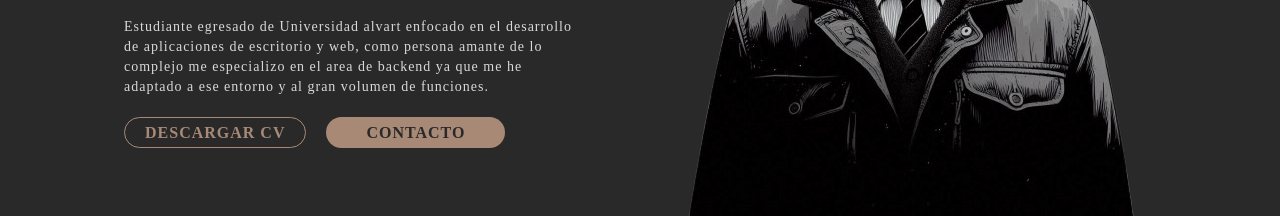
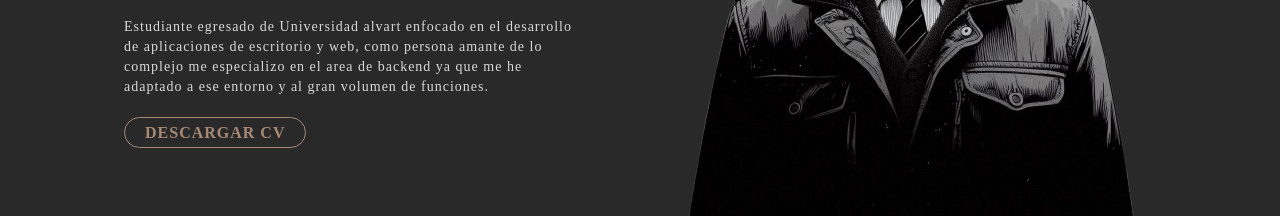
Before and after one commit to Marvin738/portafolio-digital, a plain HTML site: page index.html in a window 1280 px wide. Shown: the part 441-657 px from the top of the page. Drawn offline with nearby package versions, Linux system fonts and the light colour scheme; a web font is replaced by a local one.

Commit message:
index.html

```diff
--- a/index.html
+++ b/index.html
@@ -87,9 +87,6 @@
                 <div class="container_button">
                     <a href="https://drive.google.com/file/d/1gsjYdV0KzcqOnMiv6CMKTNqpShSLVD89/view?usp=sharing" target="_blank">
                         <button class="cv_button" data-section="home" data-value="cv_button">Descargar CV</button>
-                    </a>
-                    <a href="#contacto">
-                        <button class="contact_button" data-section="home" data-value="contact_button">Contacto</button>
                     </a>
                 </div>
             </div>
```
